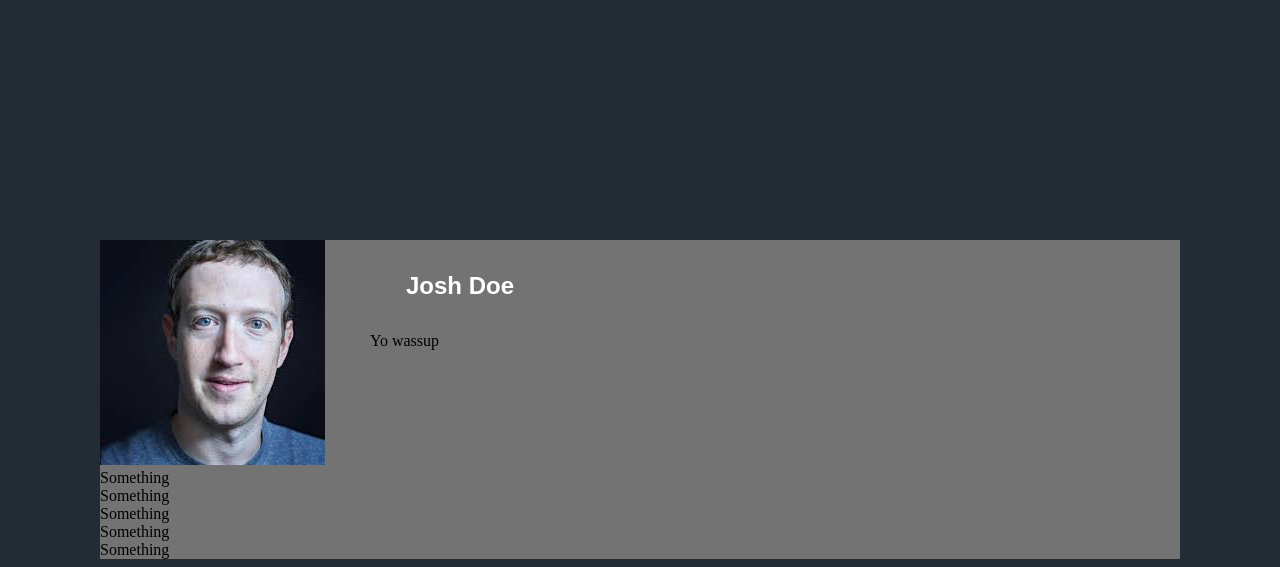
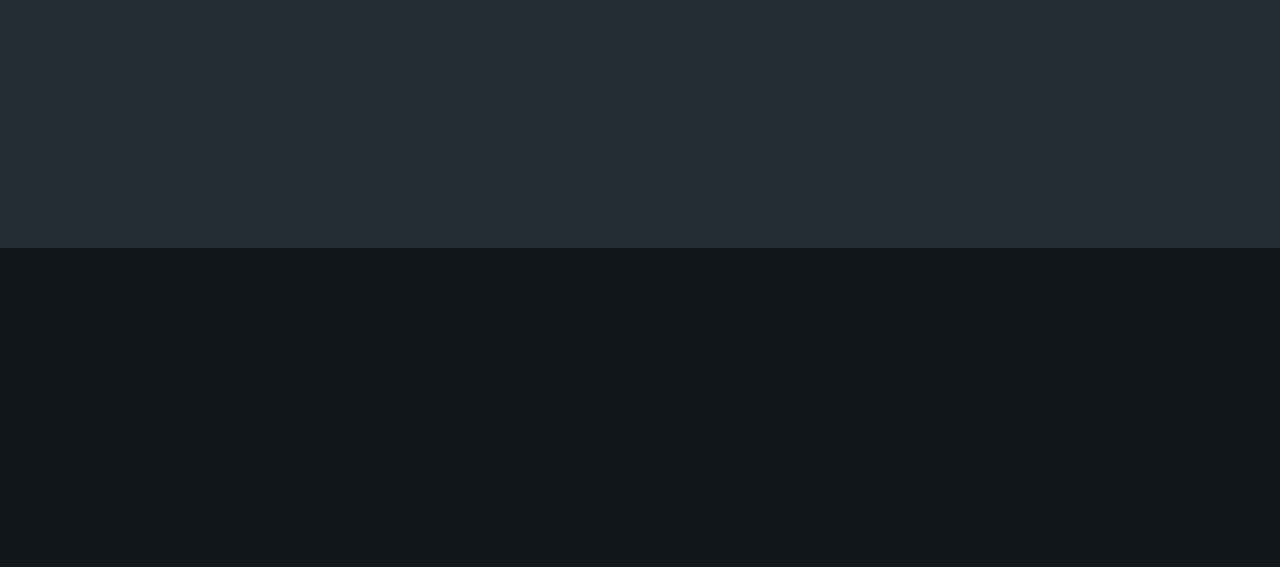
Before and after one commit to NoahZS-webdev/catalystSoundLib, a PHP site: page / in a window 1280 px wide; the page is wider, and only the part inside the window is pictured. Shown: the part 1851-2418 px from the top of that part. After the commit the page ends 2099 px from the top of that part, so only its background shows below. Run offline with PHP 8.4, Linux system fonts and the light colour scheme; some libraries are stand-ins or nearby versions; some web fonts are replaced.

Commit message:
tweaks and updates
(website is the wrong size on home computer i have no idea why)

```diff
--- a/css/styles.css
+++ b/css/styles.css
@@ -350,23 +350,6 @@ input[type=search], select, textarea {
 
 /* Styles for about us section */
 
-.aboutUs {
-    background-color: #737373;
-}
-
-.person {
-    display: flex;
-    flex-direction: row;
-}
-
-.aboutLeft{
-    flex-basis: 25%;
-}
-
-.aboutRight{
-    flex-basis: 75%;
-}
-
 
 
 /*
--- a/index.html
+++ b/index.html
@@ -265,28 +265,7 @@ Section for the flexboxes containing the collections/Popular sounds
     <p>&nbsp;</p>
 </section>
 
-<div class="test">
-    <audio src="audioFiles/Audio 1_05Test.mp3"></audio>
-</div>
-
-<section class="aboutUs">
-
-    <div class="person">
-
-        <div class="aboutLeft"><img src="media/markie.jpg"></div>
-        <div class="aboutRight">
-            <h2>Josh Doe</h2>
-            <p>Yo wassup</p>
-        </div>
-
-    </div>
-    <div class="person">Something</div>
-    <div class="person">Something</div>
-    <div class="person">Something</div>
-    <div class="person">Something</div>
-    <div class="person">Something</div>
-
-</section>
+<!--ABOUT US SECTION-->
 
 <!--Gives each flexSoundBox a random color via randomColors.js
 
--- a/scripts/playAudio.js
+++ /dev/null
@@ -1,6 +0,0 @@
-
-const audioID = document.getElementById("audioID");
-
-function playSound() {
-    audioID.play();
-};
```
Also changed, not shown: php/index.php (+26 -4 lines), README.md.
